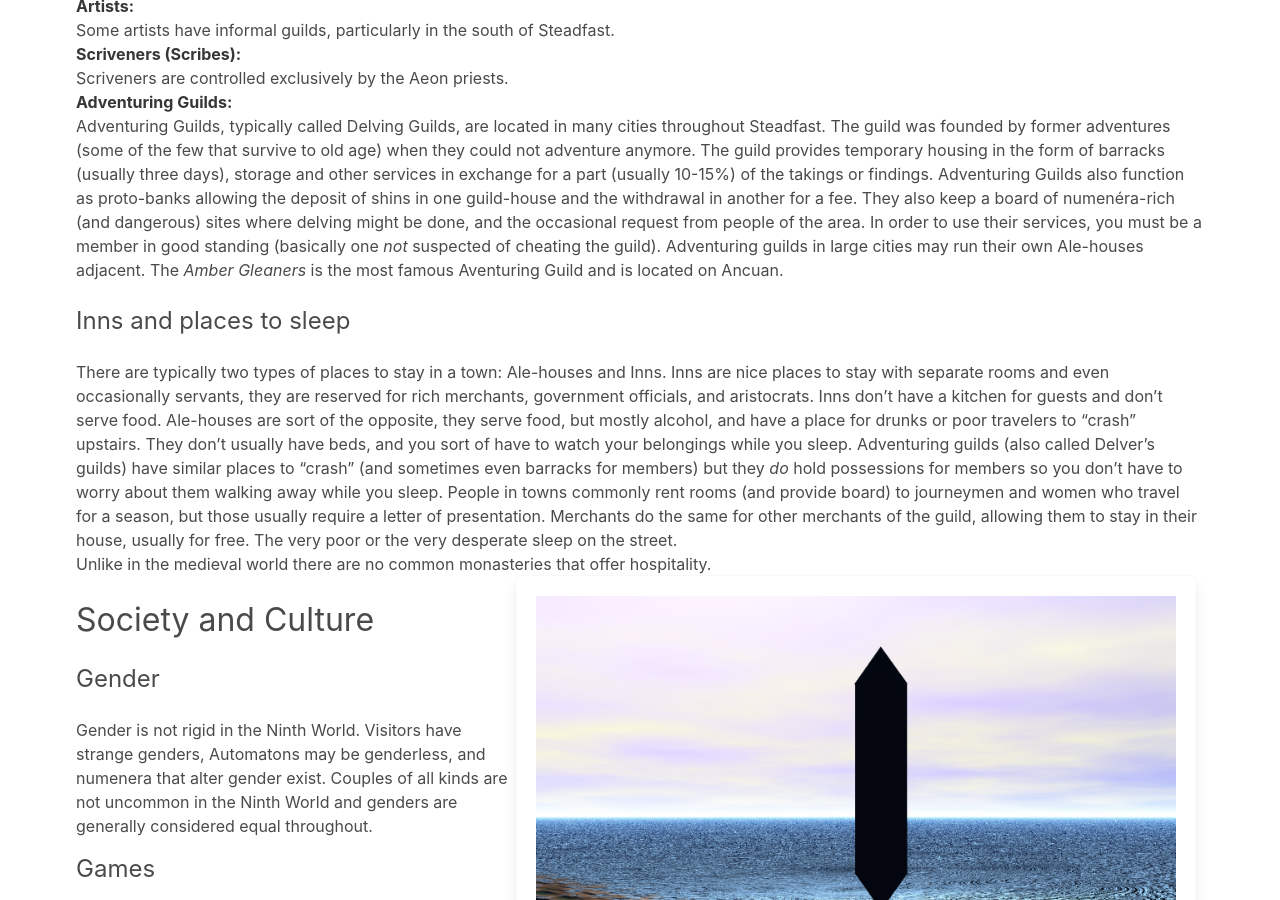
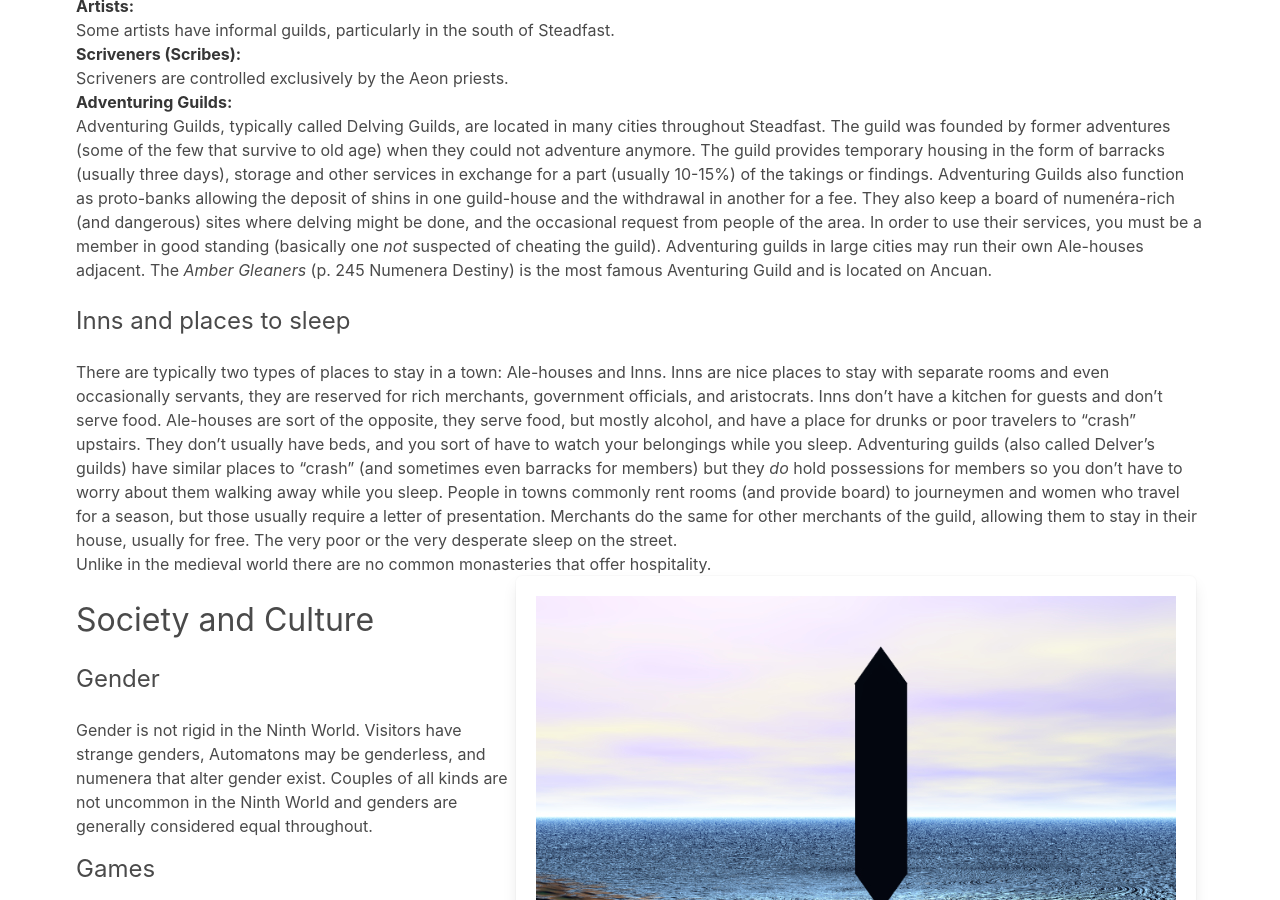
Before and after one commit to rebelwarrior/numenera, a Jekyll site: the page built from setting/ninth-world.md, in a window 1280 px wide and 900 px high, scrolled down 8545 px. Built offline with Jekyll 4.4.1, drawn with Linux system fonts in a browser that asks for light colours; nearby versions of some CDN libraries.

Commit message:
adds page num to amber gleaners

```diff
--- a/setting/ninth-world.md
+++ b/setting/ninth-world.md
@@ -295,7 +295,7 @@ __Scriveners (Scribes):__
 Scriveners are controlled exclusively by the Aeon priests.
 
 __Adventuring Guilds:__
-Adventuring Guilds, typically called Delving Guilds, are located in many cities throughout Steadfast. The guild was founded by former adventures (some of the few that survive to old age) when they could not adventure anymore. The guild provides temporary housing in the form of barracks (usually three days), storage and other services in exchange for a part (usually 10-15%) of the takings or findings. Adventuring Guilds also function as proto-banks allowing the deposit of shins in one guild-house and the withdrawal in another for a fee. They also keep a board of numenéra-rich (and dangerous) sites where delving might be done, and the occasional request from people of the area. In order to use their services, you must be a member in good standing (basically one _not_ suspected of cheating the guild). Adventuring guilds in large cities may run their own Ale-houses adjacent. The _Amber Gleaners_  is the most famous Aventuring Guild and is located on Ancuan.
+Adventuring Guilds, typically called Delving Guilds, are located in many cities throughout Steadfast. The guild was founded by former adventures (some of the few that survive to old age) when they could not adventure anymore. The guild provides temporary housing in the form of barracks (usually three days), storage and other services in exchange for a part (usually 10-15%) of the takings or findings. Adventuring Guilds also function as proto-banks allowing the deposit of shins in one guild-house and the withdrawal in another for a fee. They also keep a board of numenéra-rich (and dangerous) sites where delving might be done, and the occasional request from people of the area. In order to use their services, you must be a member in good standing (basically one _not_ suspected of cheating the guild). Adventuring guilds in large cities may run their own Ale-houses adjacent. The _Amber Gleaners_  (p. 245 Numenera Destiny) is the most famous Aventuring Guild and is located on Ancuan.
 
 #### Inns and places to sleep
 {:.subtitle.is-4.mt-5.no_toc}
```
